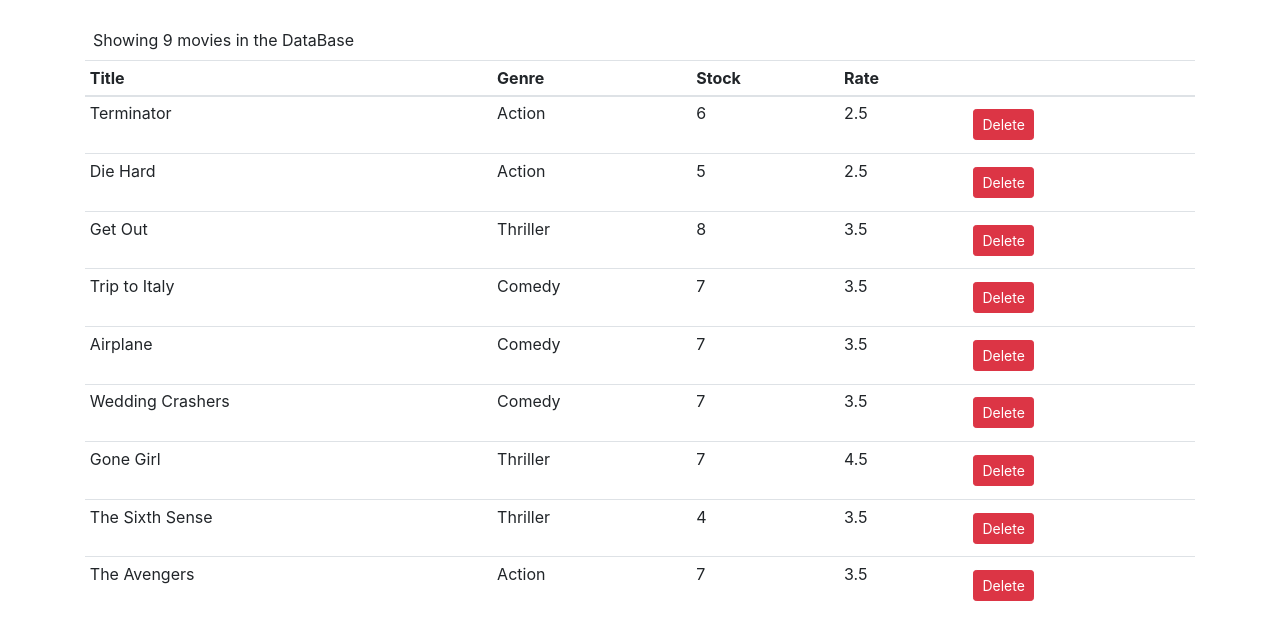
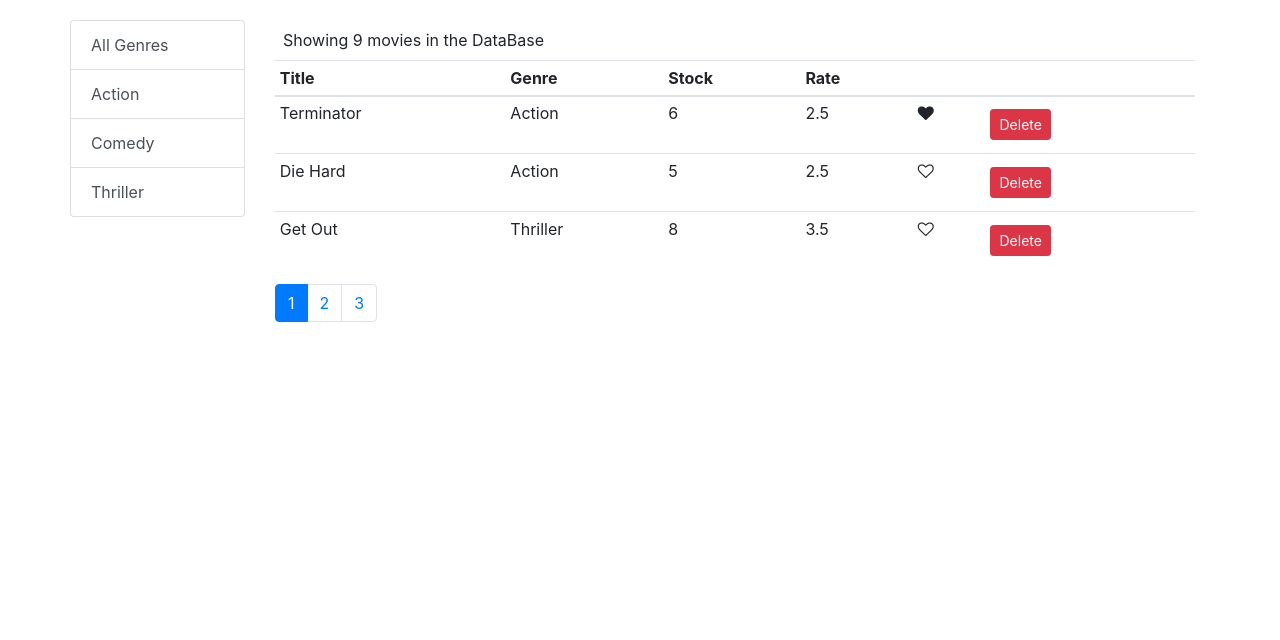
Before and after one commit to mElzantot/Vidly, a React (Create React App) app: page / in a window 1280 px wide. Shown: the top 640 px of the page. Built offline with nearby package versions, Linux system fonts and the light colour scheme.

Commit message:
VidlyFirstCommit

```diff
--- a/package.json
+++ b/package.json
@@ -3,11 +3,13 @@
   "version": "0.1.0",
   "private": true,
   "dependencies": {
+    "@fortawesome/fontawesome-free": "^5.14.0",
     "@testing-library/jest-dom": "^4.2.4",
     "@testing-library/react": "^9.5.0",
     "@testing-library/user-event": "^7.2.1",
     "bootstrap": "^4.5.0",
     "font-awesome": "^4.7.0",
+    "lodash": "^4.17.10",
     "react": "^16.13.1",
     "react-dom": "^16.13.1",
     "react-scripts": "3.4.1"
--- a/src/App.js
+++ b/src/App.js
@@ -1,6 +1,8 @@
 import React from "react";
 import "./App.css";
+
 import Movie from "./Component/Movie";
+import Genres from "./Component/Genres";
 
 function App() {
   return (
--- /dev/null
+++ b/src/Component/Genres.jsx
@@ -0,0 +1,29 @@
+import React, { Component } from "react";
+import { getGenres } from "../FakeMovies/fakeGenreService";
+
+const Genres = (props) => {
+  const moviesGenres = [{ name: "All Genres" }, ...getGenres()];
+  const { valueProperty, TextProperty } = props;
+  return (
+    <div className="list-group col-2">
+      {moviesGenres.map((mG) => (
+        <button
+          type="button"
+          key={mG[valueProperty]}
+          className="list-group-item list-group-item-action "
+          onClick={() => props.onGenreChange(mG)}
+        >
+          {mG[TextProperty]}
+        </button>
+      ))}
+    </div>
+  );
+};
+
+//-------Implement Default Props
+Genres.defaultProps = {
+  valueProperty: "_id",
+  TextProperty: "name",
+};
+
+export default Genres;
--- /dev/null
+++ b/src/Component/Like.jsx
@@ -0,0 +1,16 @@
+import React from "react";
+
+const Like = (props) => {
+  let likeClass = "fa fa-heart";
+  if (!props.movie.liked) likeClass += "-o";
+  return (
+    <i
+      className={likeClass}
+      aria-hidden="true"
+      style={{ cursor: "pointer" }}
+      onClick={() => props.onLike(props.movie)}
+    ></i>
+  );
+};
+
+export default Like;
--- a/src/Component/Movie.jsx
+++ b/src/Component/Movie.jsx
@@ -1,27 +1,71 @@
 import React, { Component } from "react";
-import { getMovies, getMovie } from "../FakeMovies/fakeMovieService.js";
+import { getMovies } from "../FakeMovies/fakeMovieService.js";
+
+import Like from "./Like.jsx";
+import Pagination from "./Pagination.jsx";
+import Genres from "./Genres.jsx";
 
 class Movie extends Component {
   state = {
-    movies: getMovies(),
+    movies: [],
+    currentPage: 1,
+    currentGenre: { name: "All Genres" },
+    pageSize: 3,
   };
+
+  //-------Component Mount
+  componentDidMount() {
+    this.setState({ movies: getMovies() });
+  }
 
   handleDelete = (Delmovie) => {
     //-------Clone
     let Movies = [...this.state.movies];
     //-----Edit
-    Movies = Movies.filter((movie) => movie._id != Delmovie._id);
+    Movies = Movies.filter((movie) => movie._id !== Delmovie._id);
     //------Update
     this.setState({ movies: Movies });
   };
 
+  handleLike = (movie) => {
+    //--Clone
+    let movies = [...this.state.movies];
+    let index = this.state.movies.findIndex((m) => m._id === movie._id);
+    //----Edit
+    movie.liked = !movie.liked;
+    movies[index] = movie;
+    //---Update
+    this.setState({ movies });
+
+    //---
+  };
+
+  handlePagination = (pageNum) => {
+    this.setState({ currentPage: pageNum });
+  };
+
+  handlGenre = (genre) => {
+    console.log(genre);
+    this.setState({ currentGenre: genre, currentPage: 1 });
+    console.log(this.state.movies);
+  };
+
   render() {
-    let { movies } = this.state;
-    if (movies.length === 0) return <p>There are NO movies in the DataBase</p>;
+    let { movies: allMovies, pageSize, currentPage, currentGenre } = this.state;
+    allMovies = currentGenre._id
+      ? allMovies.filter((m) => m.genre._id === currentGenre._id)
+      : allMovies;
+
+    if (allMovies.length === 0)
+      return <p>There are NO movies in the DataBase</p>;
+    let start = pageSize * (currentPage - 1);
+    let movies = allMovies.slice(start, start + pageSize);
     return (
-      <React.Fragment>
+      <div className="row">
+        <Genres onGenreChange={this.handlGenre} />
+        <div className="col">
           <div className="m-2">
-          Showing {movies.length} movies in the DataBase
+            Showing {allMovies.length} movies in the DataBase
           </div>
           <table className="table table-sm">
             <thead>
@@ -30,7 +74,8 @@
                 <th>Genre</th>
                 <th>Stock</th>
                 <th>Rate</th>
-              <th></th>
+                <th />
+                <th />
               </tr>
             </thead>
             <tbody>
@@ -40,6 +85,9 @@
                   <td>{movie.genre.name}</td>
                   <td>{movie.numberInStock}</td>
                   <td>{movie.dailyRentalRate}</td>
+                  <td>
+                    <Like movie={movie} onLike={this.handleLike} />
+                  </td>
                   <td>
                     <button
                       className="btn btn-sm btn-danger m-2"
@@ -52,7 +100,14 @@
               ))}
             </tbody>
           </table>
-      </React.Fragment>
+          <Pagination
+            moviesCount={allMovies.length}
+            pageSize={pageSize}
+            currentPage={currentPage}
+            OnPageChange={this.handlePagination}
+          />
+        </div>
+      </div>
     );
   }
 }
--- /dev/null
+++ b/src/Component/Pagination.jsx
@@ -0,0 +1,32 @@
+import React, { Component } from "react";
+import _ from "lodash";
+
+class Pagination extends Component {
+  state = {};
+  render() {
+    let { moviesCount, currentPage, pageSize, OnPageChange } = this.props;
+    let NumberOfPages = Math.ceil(moviesCount / pageSize);
+    if (NumberOfPages === 1) return null;
+    const pages = _.range(1, NumberOfPages + 1);
+    return (
+      <nav aria-label="Page navigation example" style={{ cursor: "pointer" }}>
+        <ul className="pagination">
+          {pages.map((page) => (
+            <li
+              className={
+                page === currentPage ? "page-item active" : "page-item"
+              }
+              key={page}
+            >
+              <a className="page-link" onClick={() => OnPageChange(page)}>
+                {page}
+              </a>
+            </li>
+          ))}
+        </ul>
+      </nav>
+    );
+  }
+}
+
+export default Pagination;
--- a/src/FakeMovies/fakeGenreService.js
+++ b/src/FakeMovies/fakeGenreService.js
@@ -1,9 +1,9 @@
 export const genres = [
   { _id: "5b21ca3eeb7f6fbccd471818", name: "Action" },
   { _id: "5b21ca3eeb7f6fbccd471814", name: "Comedy" },
-  { _id: "5b21ca3eeb7f6fbccd471820", name: "Thriller" }
+  { _id: "5b21ca3eeb7f6fbccd471820", name: "Thriller" },
 ];
 
 export function getGenres() {
-  return genres.filter(g => g);
+  return genres.filter((g) => g);
 }
--- a/src/FakeMovies/fakeMovieService.js
+++ b/src/FakeMovies/fakeMovieService.js
@@ -7,64 +7,73 @@
     genre: { _id: "5b21ca3eeb7f6fbccd471818", name: "Action" },
     numberInStock: 6,
     dailyRentalRate: 2.5,
-    publishDate: "2018-01-03T19:04:28.809Z"
+    publishDate: "2018-01-03T19:04:28.809Z",
+    liked: true,
   },
   {
     _id: "5b21ca3eeb7f6fbccd471816",
     title: "Die Hard",
     genre: { _id: "5b21ca3eeb7f6fbccd471818", name: "Action" },
     numberInStock: 5,
-    dailyRentalRate: 2.5
+    dailyRentalRate: 2.5,
+    liked: false,
   },
   {
     _id: "5b21ca3eeb7f6fbccd471817",
     title: "Get Out",
     genre: { _id: "5b21ca3eeb7f6fbccd471820", name: "Thriller" },
     numberInStock: 8,
-    dailyRentalRate: 3.5
+    dailyRentalRate: 3.5,
+    liked: false,
   },
   {
     _id: "5b21ca3eeb7f6fbccd471819",
     title: "Trip to Italy",
     genre: { _id: "5b21ca3eeb7f6fbccd471814", name: "Comedy" },
     numberInStock: 7,
-    dailyRentalRate: 3.5
+    dailyRentalRate: 3.5,
+    liked: false,
   },
   {
     _id: "5b21ca3eeb7f6fbccd47181a",
     title: "Airplane",
     genre: { _id: "5b21ca3eeb7f6fbccd471814", name: "Comedy" },
     numberInStock: 7,
-    dailyRentalRate: 3.5
+    dailyRentalRate: 3.5,
+    liked: true,
   },
   {
     _id: "5b21ca3eeb7f6fbccd47181b",
     title: "Wedding Crashers",
     genre: { _id: "5b21ca3eeb7f6fbccd471814", name: "Comedy" },
     numberInStock: 7,
-    dailyRentalRate: 3.5
+    dailyRentalRate: 3.5,
+    liked: false,
   },
   {
     _id: "5b21ca3eeb7f6fbccd47181e",
     title: "Gone Girl",
     genre: { _id: "5b21ca3eeb7f6fbccd471820", name: "Thriller" },
     numberInStock: 7,
-    dailyRentalRate: 4.5
+    dailyRentalRate: 4.5,
+    liked: true,
   },
   {
     _id: "5b21ca3eeb7f6fbccd47181f",
     title: "The Sixth Sense",
     genre: { _id: "5b21ca3eeb7f6fbccd471820", name: "Thriller" },
     numberInStock: 4,
-    dailyRentalRate: 3.5
+    dailyRentalRate: 3.5,
+    liked: false,
   },
   {
     _id: "5b21ca3eeb7f6fbccd471821",
     title: "The Avengers",
     genre: { _id: "5b21ca3eeb7f6fbccd471818", name: "Action" },
     numberInStock: 7,
-    dailyRentalRate: 3.5
-  }
+    dailyRentalRate: 3.5,
+    liked: false,
+  },
 ];
 
 export function getMovies() {
@@ -72,13 +81,13 @@
 }
 
 export function getMovie(id) {
-  return movies.find(m => m._id === id);
+  return movies.find((m) => m._id === id);
 }
 
 export function saveMovie(movie) {
-  let movieInDb = movies.find(m => m._id === movie._id) || {};
+  let movieInDb = movies.find((m) => m._id === movie._id) || {};
   movieInDb.name = movie.name;
-  movieInDb.genre = genresAPI.genres.find(g => g._id === movie.genreId);
+  movieInDb.genre = genresAPI.genres.find((g) => g._id === movie.genreId);
   movieInDb.numberInStock = movie.numberInStock;
   movieInDb.dailyRentalRate = movie.dailyRentalRate;
 
@@ -91,7 +100,7 @@
 }
 
 export function deleteMovie(id) {
-  let movieInDb = movies.find(m => m._id === id);
+  let movieInDb = movies.find((m) => m._id === id);
   movies.splice(movies.indexOf(movieInDb), 1);
   return movieInDb;
 }
```
Also changed, not shown: 1 other file (tests, documents, lock files or other folders). Lines whose indentation alone changed are shown as unchanged.
